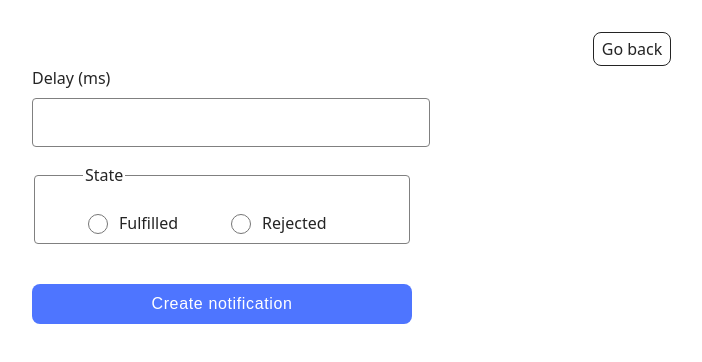
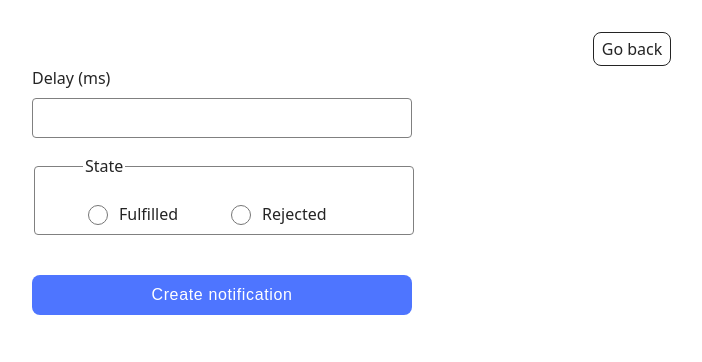
Before and after one commit to MarijaDovgosheja/goit-js-hw-10, a website built with Vite: page src/2-snackbar.html in a window 1280 px wide. Shown: the whole page, without its empty margins (8-710 px from the left). Built offline with nearby package versions, Linux system fonts and the light colour scheme.

Commit message:
corrected

```diff
--- a/src/css/snackbar.css
+++ b/src/css/snackbar.css
@@ -8,6 +8,8 @@
   text-align: left;
   display: flex;
   flex-direction: column;
+
+  width: 100%;
 }
 .delay-num {
   margin-top: 8px;
@@ -15,7 +17,9 @@
   flex-direction: column;
   border: 1px solid #808080;
   border-radius: 4px;
-  padding: 16px 8px;
+  height: 40px;
+  padding: 8px 16px;
+  box-sizing: border-box;
 }
 .delay-num:hover {
   border: 1px solid #000;
@@ -33,6 +37,8 @@
   padding: 24px 48px 8px 48px;
   border-radius: 4px;
   border: 1px solid #808080;
+  width: 100%;
+  box-sizing: border-box;
 }
 .radio-state {
   display: flex;
```
